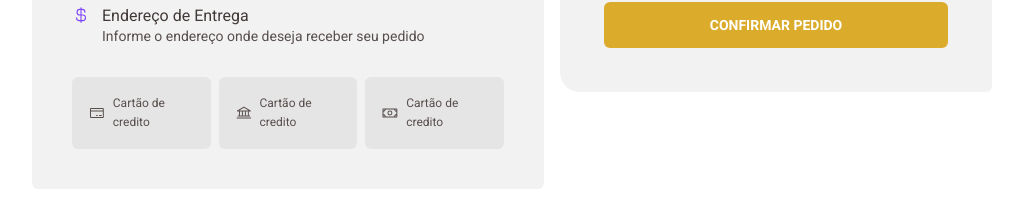
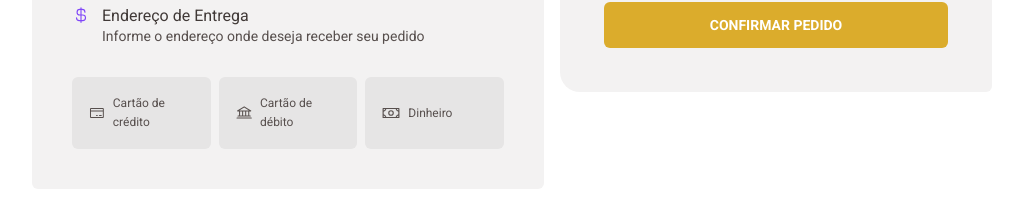
Before and after one commit to guilhermecandidosantos/coffee-delivery, a React (Vite) app: page /cart in a window 1280 px wide. Shown: the part 581-780 px from the top of the page, without its empty margins (128-1151 px from the left). Built offline with nearby package versions, Linux system fonts and the light colour scheme.

Commit message:
adjustment on radio inputs

```diff
--- a/src/pages/Cart/Radio/index.tsx
+++ b/src/pages/Cart/Radio/index.tsx
@@ -4,9 +4,10 @@ import { useFormContext } from 'react-hook-form'
 
 interface RadioProps {
   typePayment: 'credit' | 'debit' | 'money'
+  description: 'Cartão de crédito' | 'Cartão de débito' | 'Dinheiro'
 }
 
-export function Radio({ typePayment }: RadioProps) {
+export function Radio({ typePayment, description }: RadioProps) {
   const { register, watch } = useFormContext()
 
   const paymentSelected = watch('paymentMethod')
@@ -27,7 +28,7 @@ export function Radio({ typePayment }: RadioProps) {
     <RadioContainer data-state={paymentSelected === typePayment}>
       <input type="radio" {...register('paymentMethod')} value={typePayment} />
       {renderImgPayment(typePayment)}
-      Cartão de credito
+      {description}
     </RadioContainer>
   )
 }
--- a/src/pages/Cart/index.tsx
+++ b/src/pages/Cart/index.tsx
@@ -49,9 +49,9 @@ export function Cart() {
               </div>
             </PaymentTitleContainer>
             <PaymentMethod>
-              <Radio typePayment="credit" />
-              <Radio typePayment="debit" />
-              <Radio typePayment="money" />
+              <Radio typePayment="credit" description="Cartão de crédito" />
+              <Radio typePayment="debit" description="Cartão de débito" />
+              <Radio typePayment="money" description="Dinheiro" />
             </PaymentMethod>
           </PaymentContainer>
         </FormProvider>
```
